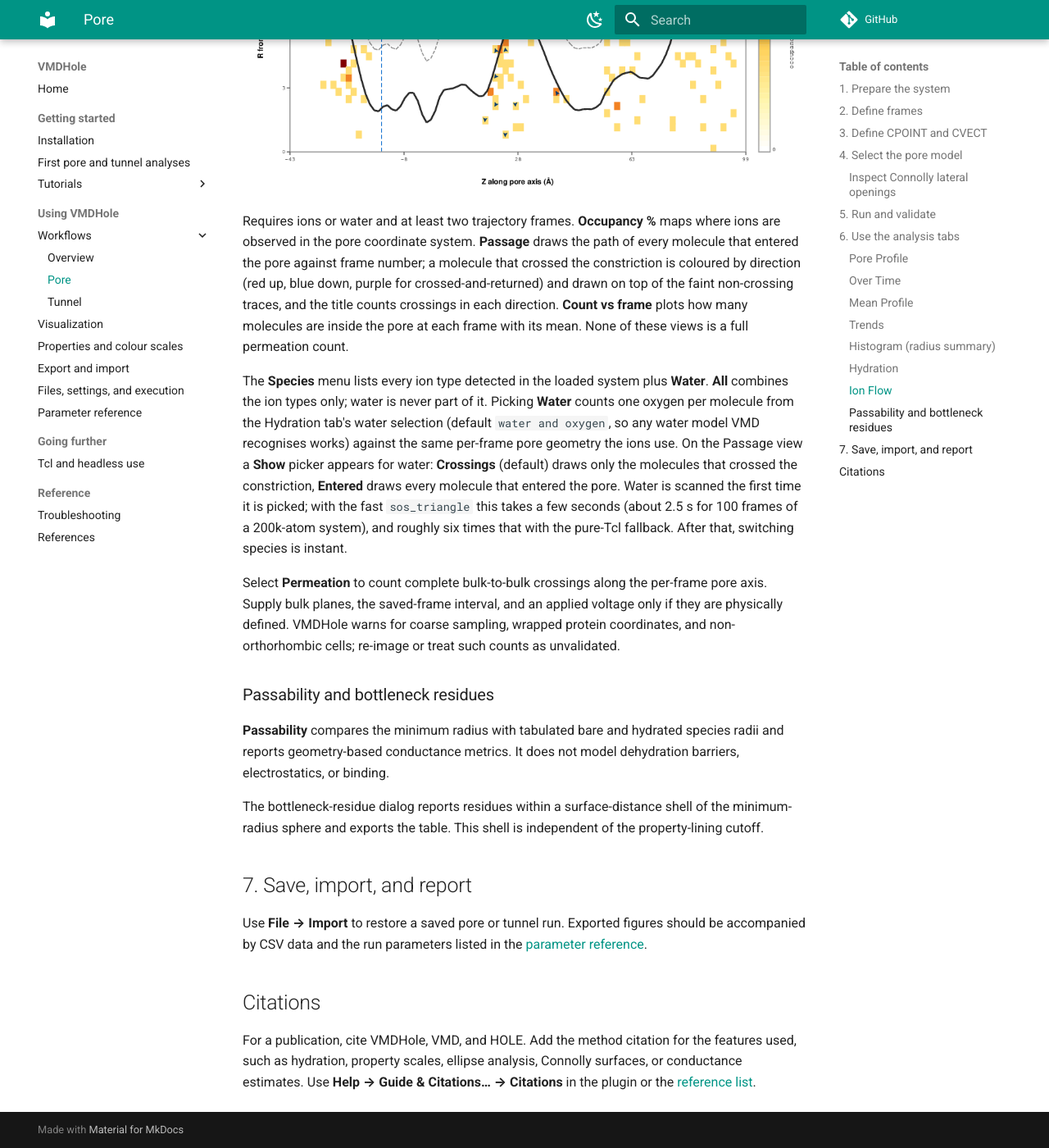
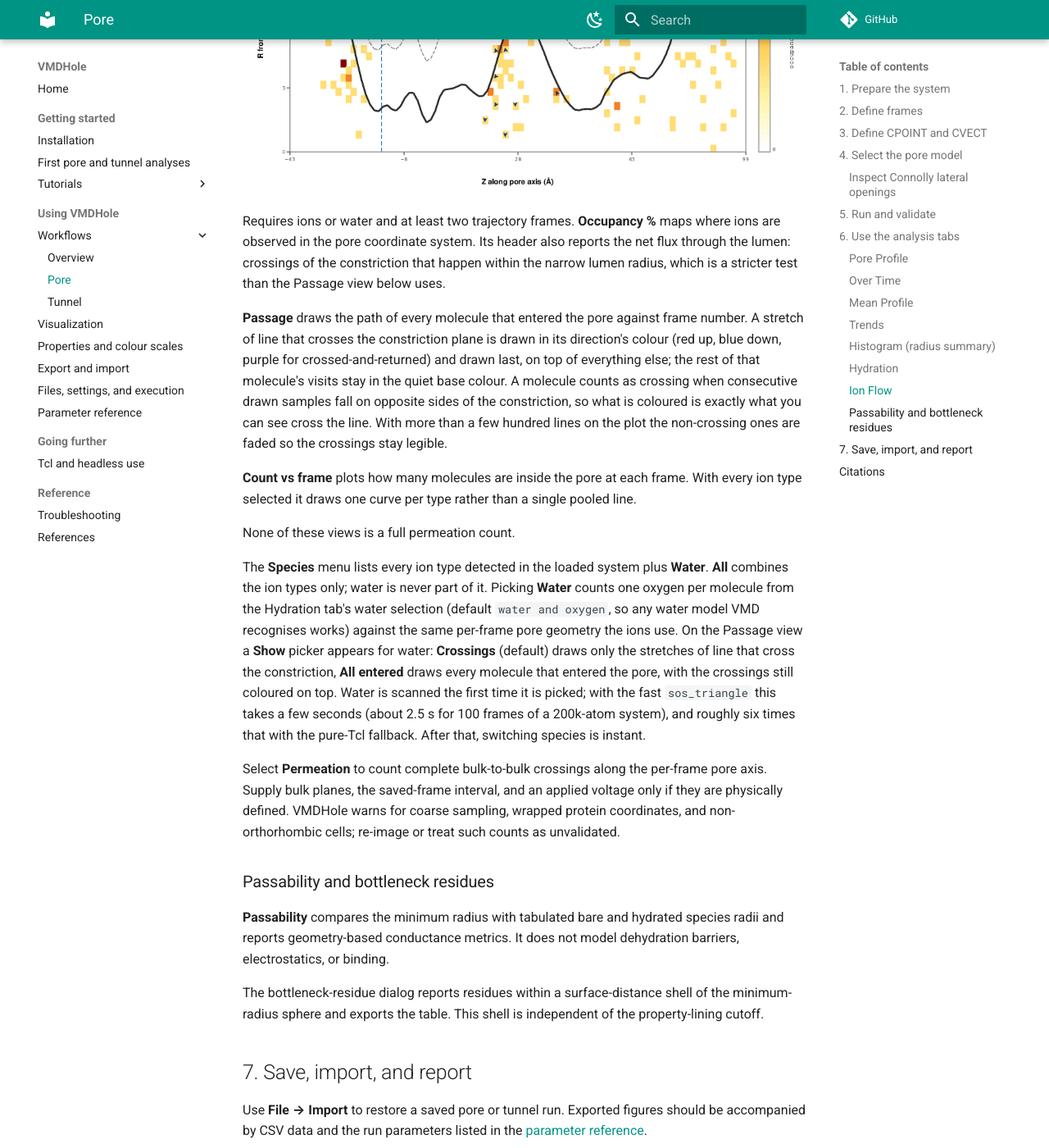
Before and after one commit to aminkvh/VMDHole, an MkDocs documentation site: the page built from docs/pore-mode.md, in a window 1280 px wide and 1400 px high, scrolled down 6501 px. Shown: the whole window at 82% size. Built offline with MkDocs 1.6.1 and Material for MkDocs 9.7.7, drawn with Linux system fonts in a browser that asks for light colours; comment, search, counter and statistics services are not loaded.

Commit message:
fix: Ion Flow crossings now mean what the plot shows; readable headers and axes
The crossing colour and count were reading a different test from the one the
picture draws, which is why the water plot looked wrong. Direction came from
the flux gate, which additionally requires the step to happen inside the
narrow lumen (R < rmin+2 A). On this wide pore that gate counted 49 of the
187 water molecules whose lines visibly cross the constriction, and 25 of
those 49 crossed at a moment that is not drawn at all. Ions were worse: the
title said 0 crossed while 4 lines plainly crossed the line.

Crossings are now counted on the samples that are actually drawn, under the
renderer's own segment rules, so "coloured as a crossing" and "counted as a
crossing" cannot drift apart. The flux counters are untouched - events
through the lumen is a deliberate, separate statistic - and the occupancy
header now says "net flux through the lumen" so the two numbers are not read
as the same thing.

Colour is per segment rather than per molecule: the stretch that crosses is
drawn in its direction's colour, the same molecule's other visits are not.
That removes the stray red and blue dots that appeared in the all-entered
view, which were a crossing molecule's unrelated visits at other times.
Non-crossing lines are faded only when there are more than 400 of them; with
a few hundred ions the species colour is the information and fading it just
looked washed out.

Headers are measured and the plot starts below them, so a title that wraps no
longer prints over the line beneath it, and the occupancy view's pore-wall key
moved out of the plot area where it sat on the data. The long vertical axis
labels are centred on their axis instead of hanging from its middle, which
ran them off the bottom of the canvas.

Count vs frame draws one curve per ion type when all types are selected,
instead of a single pooled line whose meaning was ambiguous, and both count
axes use a 1/2/5 step chosen for at most six intervals - the old fixed
thresholds drew an axis to 10 for a maximum of 6.

"Entered" is now "All entered". Suite 20/20 groups, 14/14 unit tests.

Co-Authored-By: Claude Opus 5 <noreply@anthropic.com>
Claude-Session: https://claude.ai/code/session_01R6wCGSrVN5AW1nSXGF5YSG

```diff
--- a/docs/pore-mode.md
+++ b/docs/pore-mode.md
@@ -189,12 +189,24 @@ geometry. Cite CHAP from the
 <p align="center"><img src="images/ion_passage.png" alt="Ion passage plot: per-ion axial traces through the pore over the trajectory" width="720"></p>
 
 Requires ions or water and at least two trajectory frames. **Occupancy %** maps
-where ions are observed in the pore coordinate system. **Passage** draws the
-path of every molecule that entered the pore against frame number; a molecule
-that crossed the constriction is coloured by direction (red up, blue down,
-purple for crossed-and-returned) and drawn on top of the faint non-crossing
-traces, and the title counts crossings in each direction. **Count vs frame**
-plots how many molecules are inside the pore at each frame with its mean.
+where ions are observed in the pore coordinate system. Its header also reports
+the net flux through the lumen: crossings of the constriction that happen
+within the narrow lumen radius, which is a stricter test than the Passage view
+below uses.
+
+**Passage** draws the path of every molecule that entered the pore against
+frame number. A stretch of line that crosses the constriction plane is drawn in
+its direction's colour (red up, blue down, purple for crossed-and-returned) and
+drawn last, on top of everything else; the rest of that molecule's visits stay
+in the quiet base colour. A molecule counts as crossing when consecutive drawn
+samples fall on opposite sides of the constriction, so what is coloured is
+exactly what you can see cross the line. With more than a few hundred lines on
+the plot the non-crossing ones are faded so the crossings stay legible.
+
+**Count vs frame** plots how many molecules are inside the pore at each frame.
+With every ion type selected it draws one curve per type rather than a single
+pooled line.
+
 None of these views is a full permeation count.
 
 The **Species** menu lists every ion type detected in the loaded system plus
@@ -203,8 +215,8 @@ Picking **Water** counts one oxygen per molecule from the Hydration tab's water
 selection (default `water and oxygen`, so any water model VMD recognises works)
 against the same per-frame pore geometry the ions use. On the Passage view a
 **Show** picker appears for water: **Crossings** (default) draws only the
-molecules that crossed the constriction, **Entered** draws every molecule that
-entered the pore. Water is scanned the
+stretches of line that cross the constriction, **All entered** draws every molecule that
+entered the pore, with the crossings still coloured on top. Water is scanned the
 first time it is picked; with the fast `sos_triangle` this takes a few seconds
 (about 2.5 s for 100 frames of a 200k-atom system), and roughly six times that
 with the pure-Tcl fallback. After that, switching species is instant.
```
Also changed, not shown: docs/parameters.md (+2 -2 lines), 1 other file.
